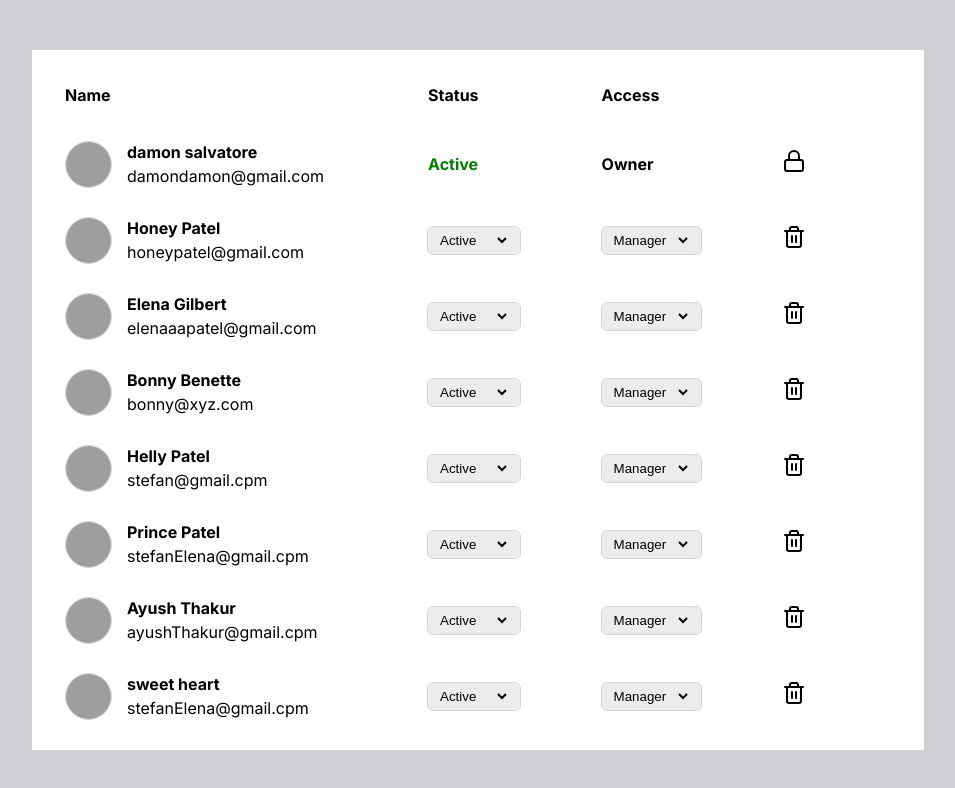
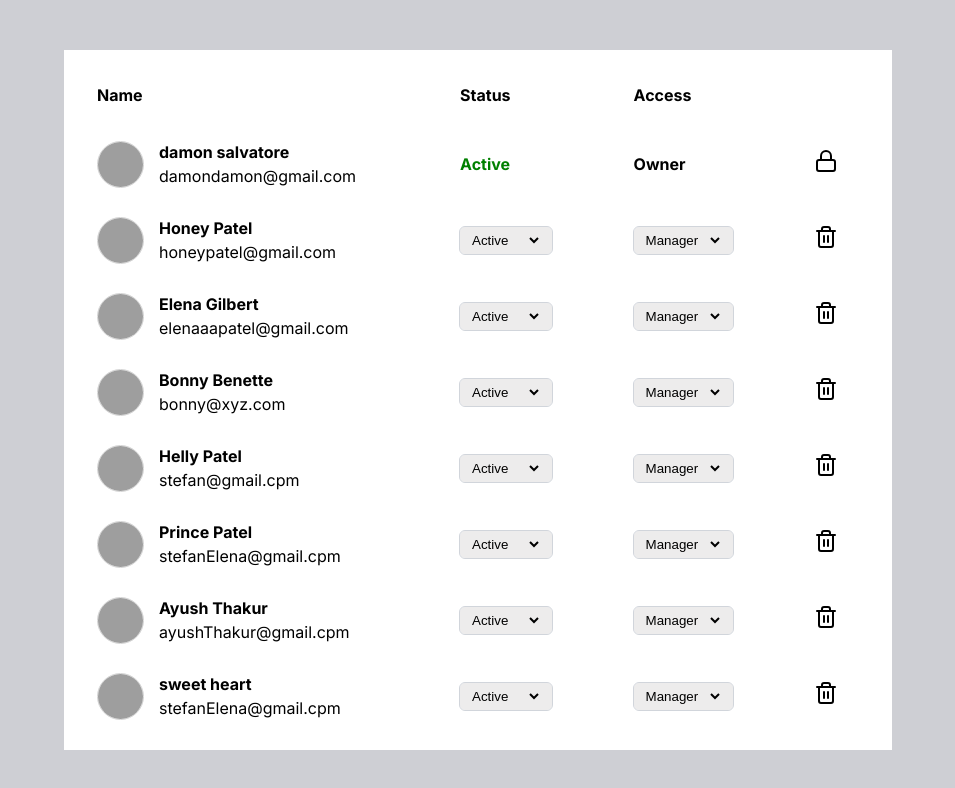
Before and after one commit to Honey0908/user-list-react-app, a React (Vite) app: page / in a window 1280 px wide. Shown: the top 788 px of the page, without its empty margins (162-1117 px from the left). Built offline with nearby package versions, Linux system fonts and the light colour scheme; grey boxes are pictures that could not be loaded.

Commit message:
User list container size changed

```diff
--- a/src/pages/UserListContainer/UserListContainer.module.css
+++ b/src/pages/UserListContainer/UserListContainer.module.css
@@ -1,5 +1,5 @@
 .main_container {
-  max-width: 65%;
+  max-width: 60%;
   height: 80vh;
   background-color: white;
   position: relative;
```
